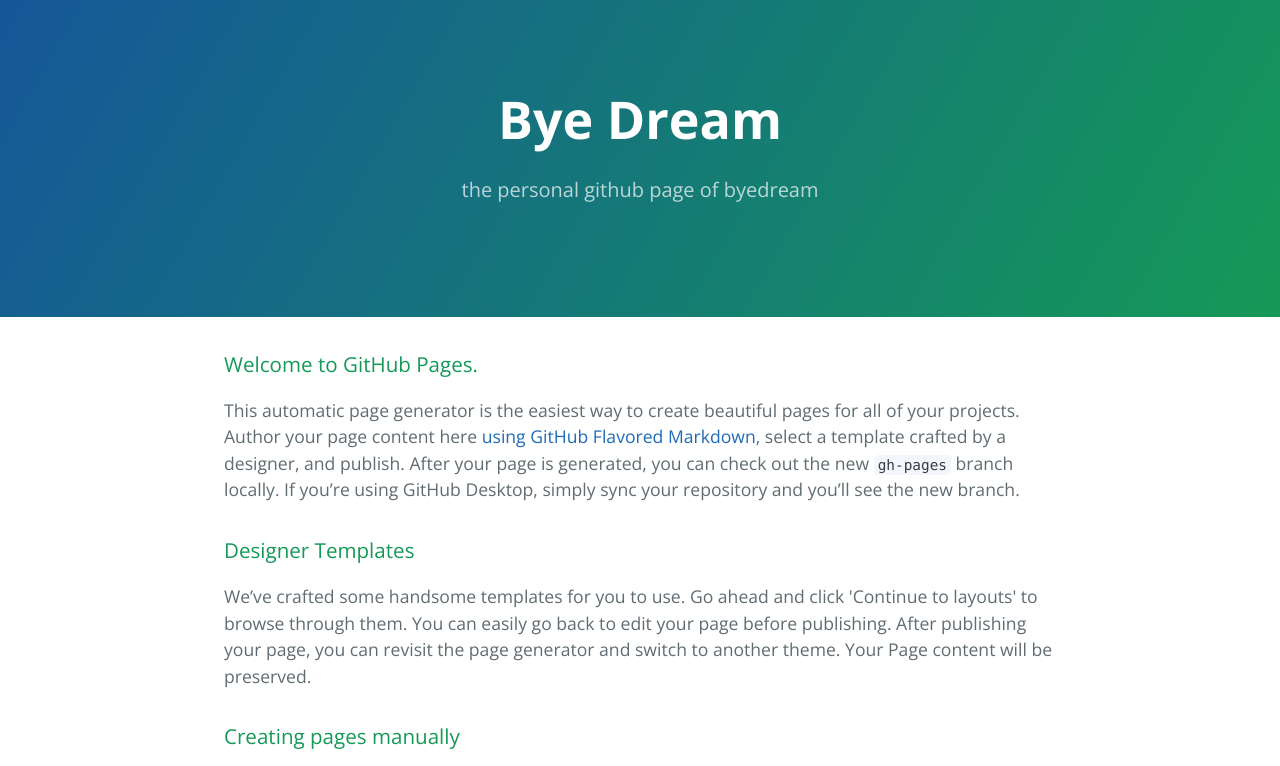
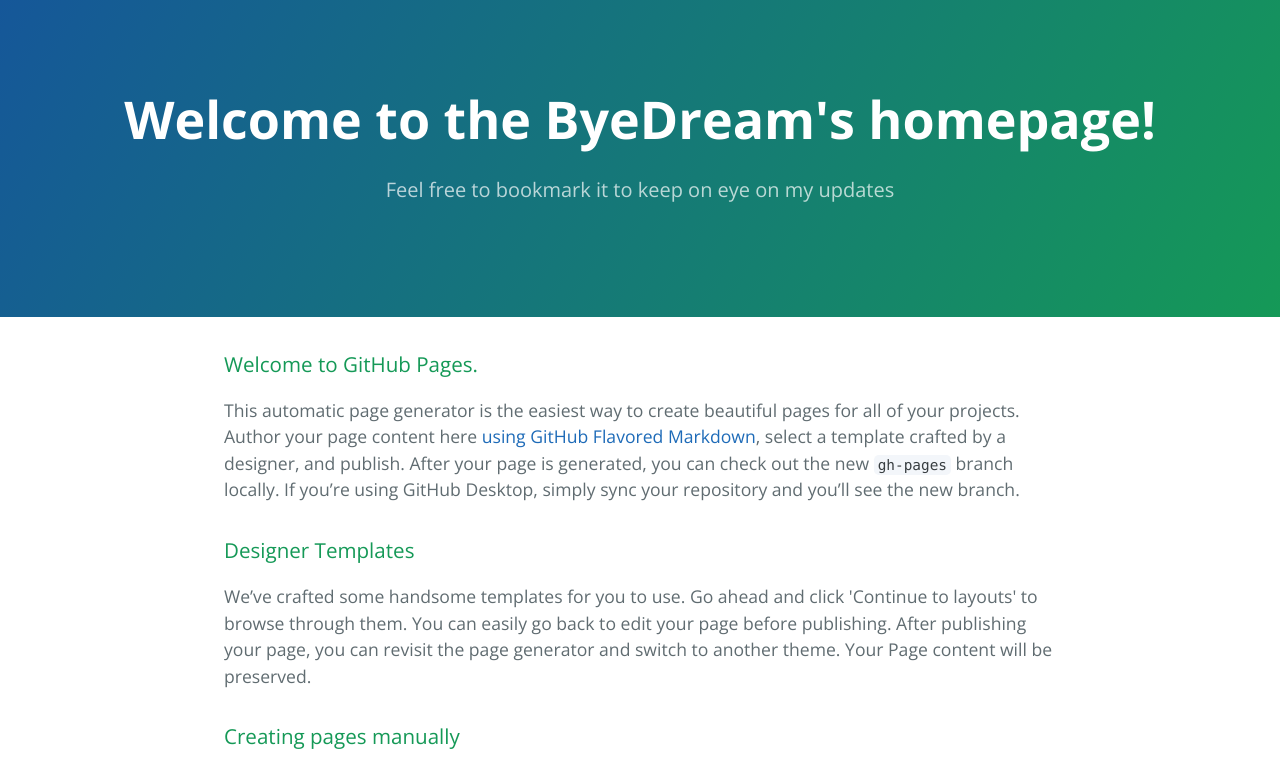
Before and after one commit to ByeDream/byedream.github.io, a plain HTML site: page index.html in a window 1280 px wide. Shown: the top 766 px of the page. Drawn offline with nearby package versions, Linux system fonts and the light colour scheme.

Commit message:
Update index.html

```diff
--- a/index.html
+++ b/index.html
@@ -11,8 +11,8 @@
   </head>
   <body>
     <section class="page-header">
-      <h1 class="project-name">Bye Dream</h1>
-      <h2 class="project-tagline">the personal github page of byedream</h2>
+      <h1 class="project-name">Welcome to the ByeDream's homepage!</h1>
+      <h2 class="project-tagline">Feel free to bookmark it to keep on eye on my updates</h2>
     </section>
 
     <section class="main-content">
```
